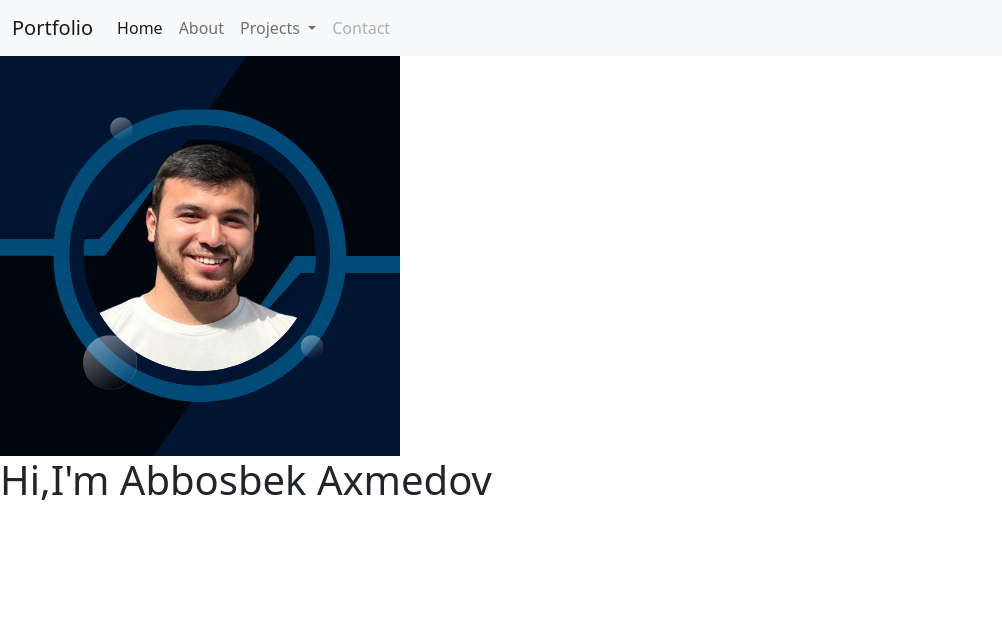
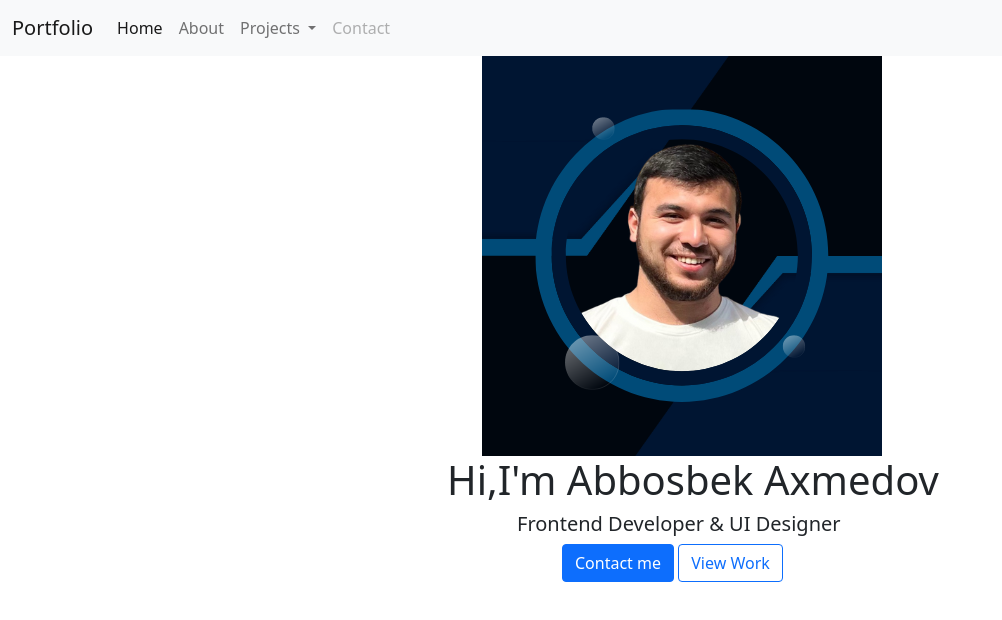
Before and after one commit to abdusharipow/vazifa, a plain HTML site: page index.html in a window 1280 px wide. Shown: the whole page, without its empty margins (0-1002 px from the left). Drawn offline with nearby package versions, Linux system fonts and the light colour scheme.

Commit message:
3-commit

```diff
--- a/index.html
+++ b/index.html
@@ -1,17 +1,26 @@
 <!DOCTYPE html>
 <html lang="en">
+
 <head>
     <meta charset="UTF-8">
     <meta name="viewport" content="width=device-width, initial-scale=1.0">
     <title>Document</title>
-    <link href="https://cdn.jsdelivr.net/npm/bootstrap@5.1.3/dist/css/bootstrap.min.css" rel="stylesheet" integrity="sha384-1BmE4kWBq78iYhFldvKuhfTAU6auU8tT94WrHftjDbrCEXSU1oBoqyl2QvZ6jIW3" crossorigin="anonymous">
-    <script src="https://cdn.jsdelivr.net/npm/bootstrap@5.1.3/dist/js/bootstrap.bundle.min.js" integrity="sha384-ka7Sk0Gln4gmtz2MlQnikT1wXgYsOg+OMhuP+IlRH9sENBO0LRn5q+8nbTov4+1p" crossorigin="anonymous"></script>
+    <link rel="stylesheet" href="main.css">
+    <link href="https://cdn.jsdelivr.net/npm/bootstrap@5.1.3/dist/css/bootstrap.min.css" rel="stylesheet"
+        integrity="sha384-1BmE4kWBq78iYhFldvKuhfTAU6auU8tT94WrHftjDbrCEXSU1oBoqyl2QvZ6jIW3" crossorigin="anonymous">
+    <script src="https://cdn.jsdelivr.net/npm/bootstrap@5.1.3/dist/js/bootstrap.bundle.min.js"
+        integrity="sha384-ka7Sk0Gln4gmtz2MlQnikT1wXgYsOg+OMhuP+IlRH9sENBO0LRn5q+8nbTov4+1p"
+        crossorigin="anonymous"></script>
+
 </head>
+
 <body>
     <nav class="navbar navbar-expand-lg navbar-light bg-light">
         <div class="container-fluid">
             <a class="navbar-brand" href="#">Portfolio</a>
-    <button class="navbar-toggler" type="button" data-bs-toggle="collapse" data-bs-target="#navbarSupportedContent" aria-controls="navbarSupportedContent" aria-expanded="false" aria-label="Toggle navigation">
+            <button class="navbar-toggler" type="button" data-bs-toggle="collapse"
+                data-bs-target="#navbarSupportedContent" aria-controls="navbarSupportedContent" aria-expanded="false"
+                aria-label="Toggle navigation">
                 <span class="navbar-toggler-icon"></span>
             </button>
             <div class="collapse navbar-collapse" id="navbarSupportedContent">
@@ -23,7 +32,8 @@
                         <a class="nav-link" href="#">About</a>
                     </li>
                     <li class="nav-item dropdown">
-          <a class="nav-link dropdown-toggle" href="#" id="navbarDropdown" role="button" data-bs-toggle="dropdown" aria-expanded="false">
+                        <a class="nav-link dropdown-toggle" href="#" id="navbarDropdown" role="button"
+                            data-bs-toggle="dropdown" aria-expanded="false">
                             Projects
                         </a>
 
@@ -36,8 +46,17 @@
             </div>
         </div>
     </nav>
+    <div class="container">
         <img src="image.png" alt="" class="rasm">
-<div class="box"></div>
         <h1 class="sar">Hi,I'm Abbosbek Axmedov</h1>
+        <h5 class="sar1">Frontend Developer & UI Designer</h5>
+        <div class="d">
+            <button type="button" class="btn btn-primary">Contact me</button>
+            <button type="button" class="btn btn-outline-primary">View Work</button>
+        </div>
+
+
+    </div>
 </body>
+
 </html>
--- a/main.css
+++ b/main.css
@@ -0,0 +1,14 @@
+.rasm{
+    display: flex;
+    justify-content: center;
+    margin-left: 400px;
+}
+.sar{
+    margin-left: 365px;
+}
+.sar1{
+    margin-left: 435px;
+}
+.d{
+    margin-left: 480px;
+}
```
Lines whose indentation alone changed are shown as unchanged.
